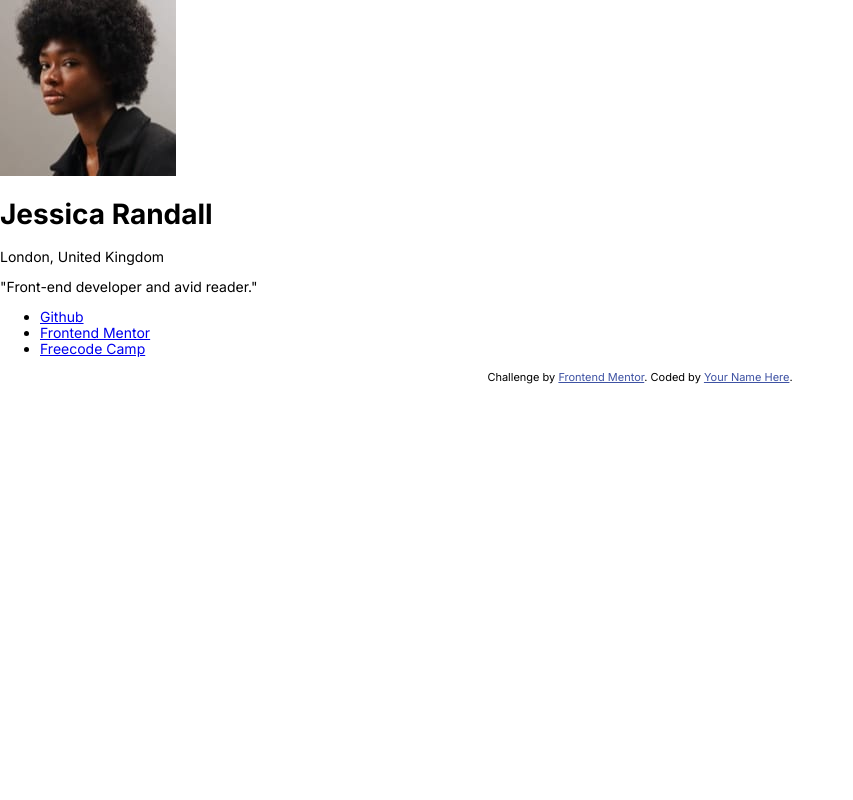
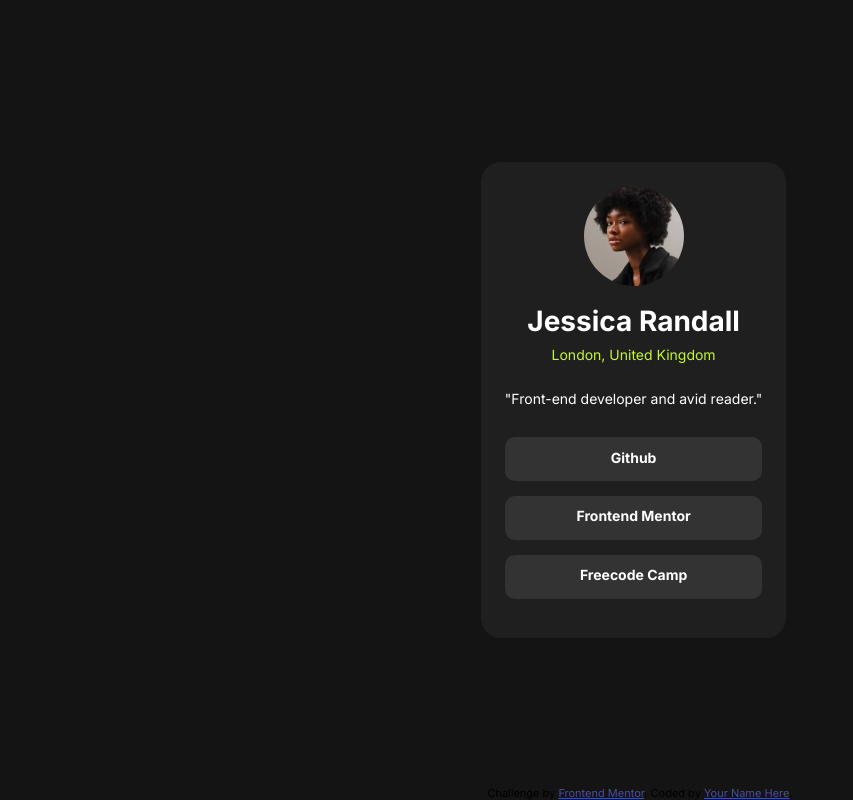
Before and after one commit to AlejandroLR00/social-link, a plain HTML site: page index.html in a window 1280 px wide. Shown: the whole page, without its empty margins (0-853 px from the left). Drawn offline with nearby package versions, Linux system fonts and the light colour scheme.

Commit message:
terminando css

```diff
--- a/css/style.css
+++ b/css/style.css
@@ -10,14 +10,108 @@
     --Grey-700: hsl(0, 0%, 20%);
 }
 
+*{
+    box-sizing: border-box;
+}
+
 body{
     font-size: 14px;
     font-family: Inter, sans-serif;
+    background-color: var(--Grey-900);
+}
 
+.main{
+    width: 99vw;
+    height: 100vh;
+    display: flex;
+    justify-content: center;
+    align-items: center;
+}
+
+.card{
+    padding: 24px;
+    background-color: var(--Grey-800);
+    color: var(--White);
+    display: flex;
+    flex-direction: column;
+    align-items: center;
+    border-radius: 20px;
+
+}
+
+.card_img{
+    border-radius: 50%;
+    width: 100px;
+}
+
+.card_title{
+    text-align: center;
+}
+
+.title{
+    margin-bottom: 0;
+}
+
+.region{
+    margin-top: 10px;
+    color: var(--Green);
+}
+
+.card_list{
+    list-style: none;
+    padding: 0;
+    text-align: center;
+}
+
+.card_link{
+    width: 100%;
+}
+
+.list_item{
+    /* outline: 1px solid blue; */
+    width: 100%;
+    height: 44px;
+    margin: 15px 0;
+    overflow: hidden;
+    border-radius: 10px;
+    background-color: var(--Grey-700);
+}
+
+.link_item{
+    /* outline: 1px solid red; */
+    text-decoration:none;
+    color: inherit;
+    line-height: 3;
+    font-weight: 700;
+}
+
+.git{
+    padding: 6.5% 41.1%;
+
+}
+.front{
+    padding: 6% 27.82%;
+}
+.fcc{
+    padding: 6% 29.15%;
+}
+
+.link_item:hover{
+    background-color: var(--Green);
+    color: var(--Grey-900);
 }
 
 
 
+.attribution {
+    position: absolute;
+    bottom: 0;
+    left: 0;
+    right: 0;
+    font-size: 11px;
+    text-align: center;
+}
 
-.attribution { font-size: 11px; text-align: center; }
-.attribution a { color: hsl(228, 45%, 44%); }
+.attribution a {
+    color: hsl(228, 45%, 44%);
+}
```
